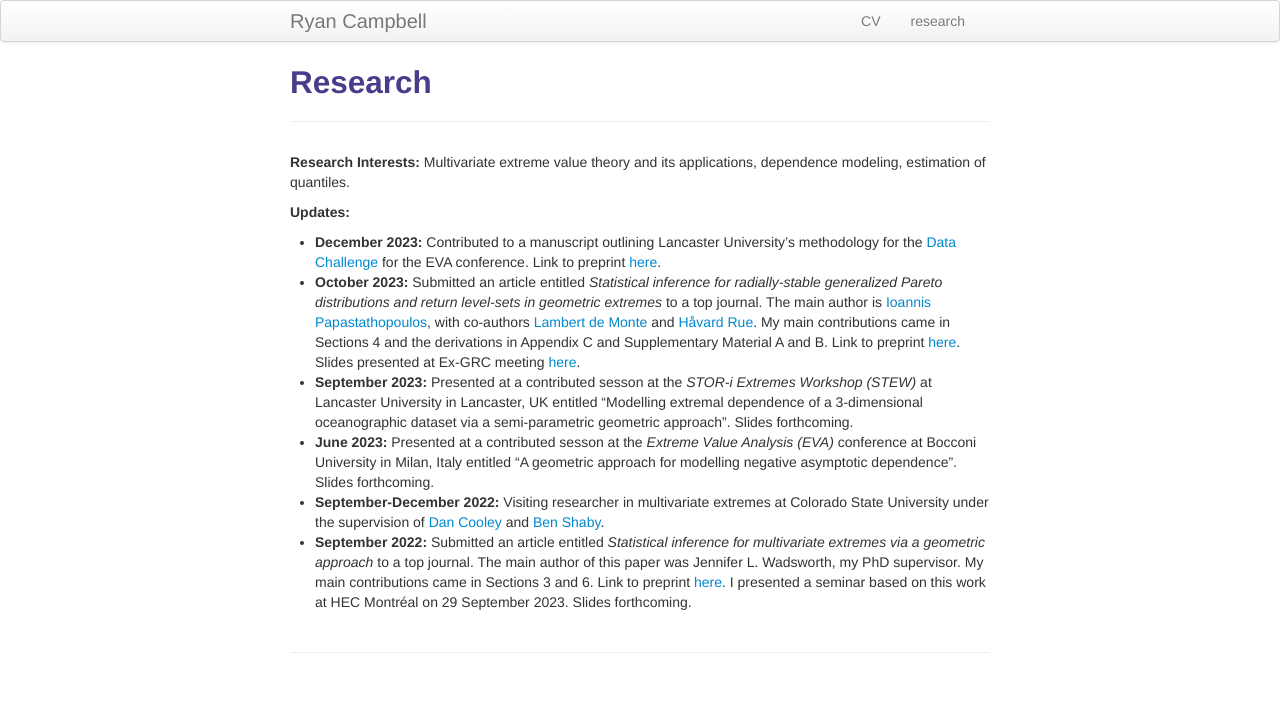
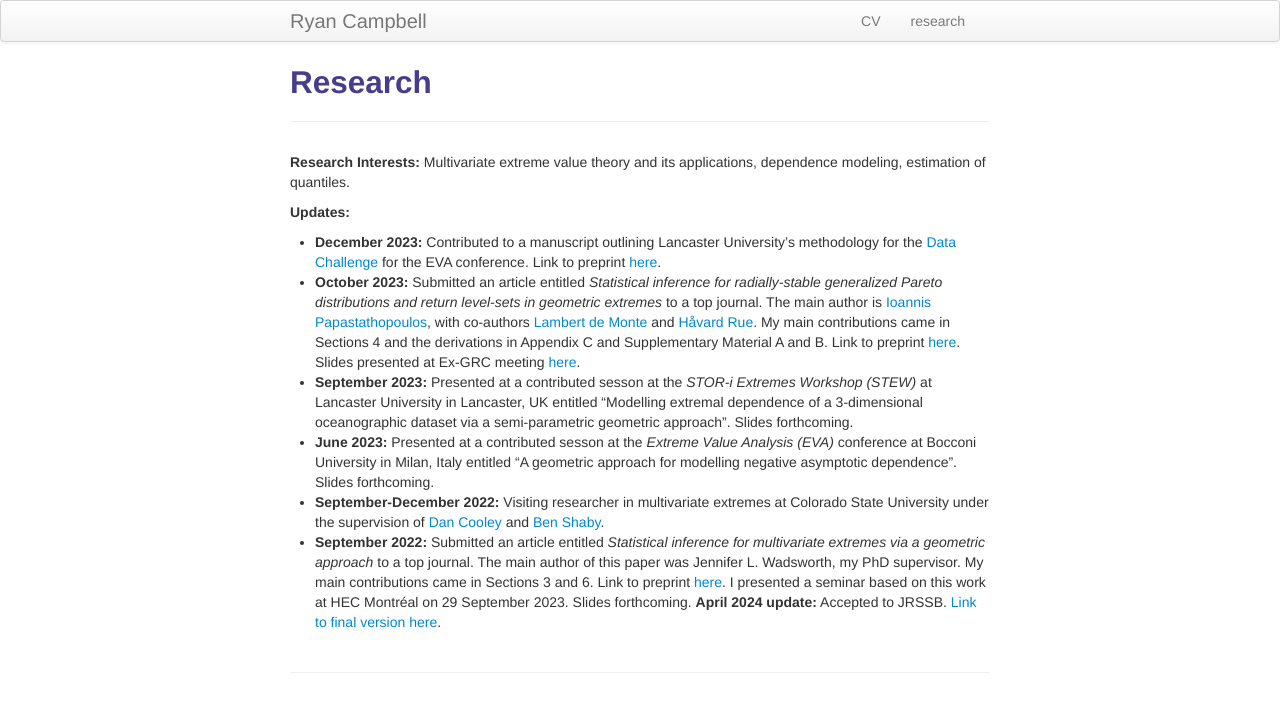
Before and after one commit to ryancampbell514/ryancampbell514.github.io, a Jekyll site: the page built from pages/research.md, in a window 1280 px wide. Shown: the top 712 px of the page. Built offline with Jekyll 4.4.1, drawn with Linux system fonts in a browser that asks for light colours.

Commit message:
June 2024 update

```diff
--- a/pages/research.md
+++ b/pages/research.md
@@ -14,7 +14,7 @@ description: Ryan Campbell's research
 + **September 2023:** Presented at a contributed sesson at the *STOR-i Extremes Workshop (STEW)* at Lancaster University in Lancaster, UK entitled "Modelling extremal dependence of a 3-dimensional oceanographic dataset via a semi-parametric geometric approach". Slides forthcoming.
 + **June 2023:** Presented at a contributed sesson at the *Extreme Value Analysis (EVA)* conference at Bocconi University in Milan, Italy entitled "A geometric approach for modelling negative asymptotic dependence". Slides forthcoming.
 + **September-December 2022:** Visiting researcher in multivariate extremes at Colorado State University under the supervision of [Dan Cooley](https://www.stat.colostate.edu/~cooleyd/){:target="_blank"} and [Ben Shaby](https://www.stat.colostate.edu/~bshaby/){:target="_blank"}.
-+ **September 2022:** Submitted an article entitled *Statistical inference for multivariate extremes via a geometric approach* to a top journal. The main author of this paper was Jennifer L. Wadsworth, my PhD supervisor. My main contributions came in Sections 3 and 6. Link to preprint [here](https://arxiv.org/abs/2208.14951){:target="_blank"}. I presented a seminar based on this work at HEC Montréal on 29 September 2023. Slides forthcoming.
++ **September 2022:** Submitted an article entitled *Statistical inference for multivariate extremes via a geometric approach* to a top journal. The main author of this paper was Jennifer L. Wadsworth, my PhD supervisor. My main contributions came in Sections 3 and 6. Link to preprint [here](https://arxiv.org/abs/2208.14951){:target="_blank"}. I presented a seminar based on this work at HEC Montréal on 29 September 2023. Slides forthcoming. **April 2024 update:** Accepted to JRSSB. [Link to final version here](https://doi.org/10.1093/jrsssb/qkae030){:target="_blank"}.
 
 <!--
 #### <u>The effects of increased eye contact on feeding portions</u>
```
Also changed, not shown: index.md (+1 -1 lines), 1 other file.
